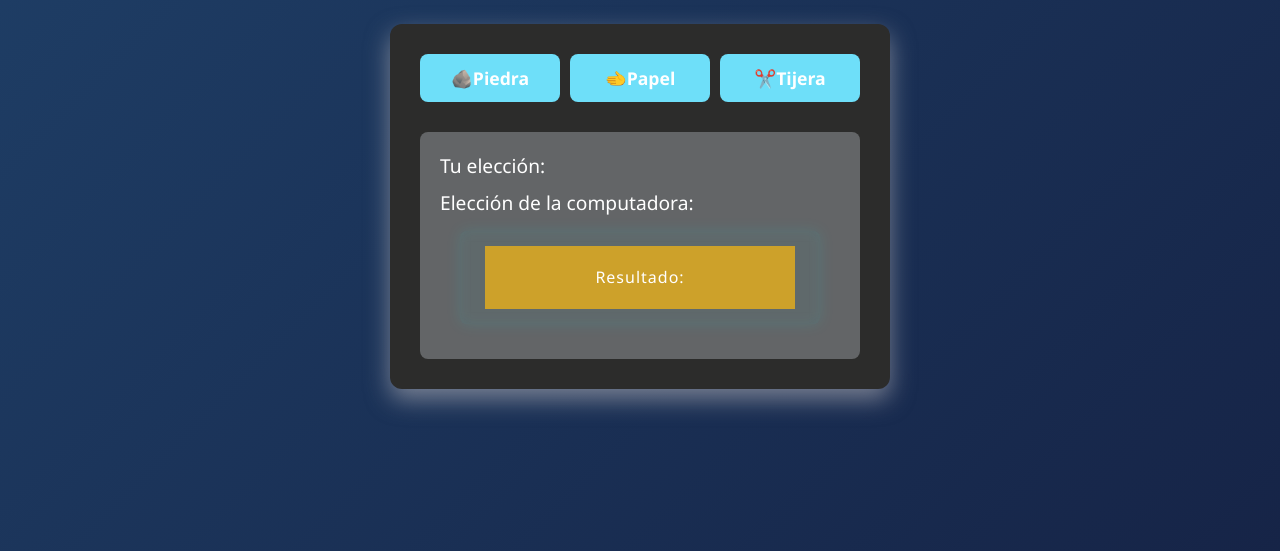
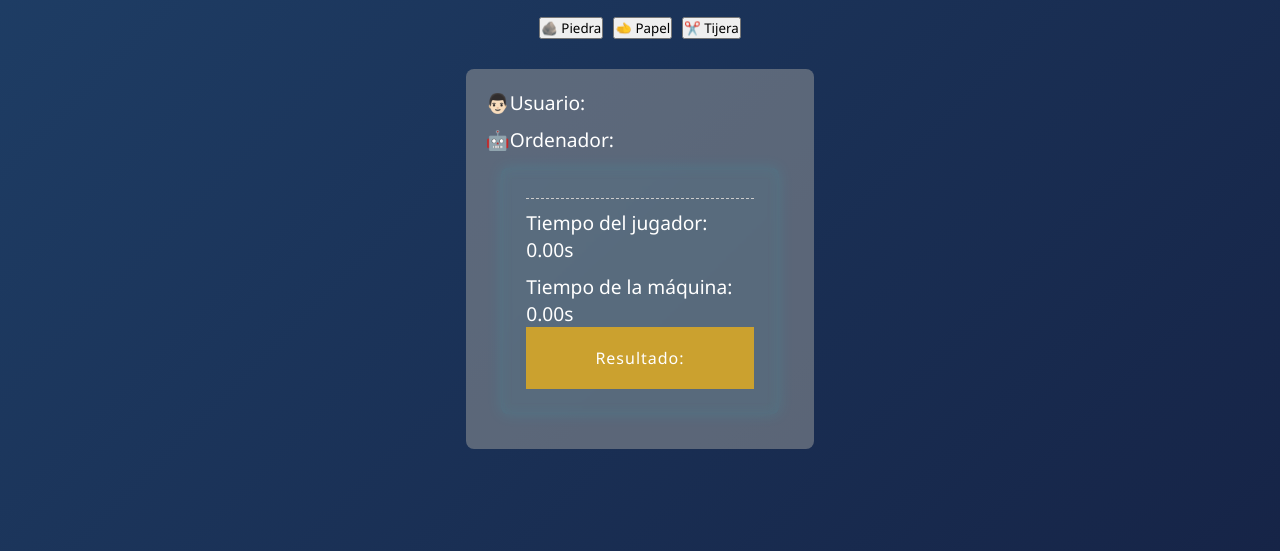
Before and after one commit to Gonzaloabad1/piedra-papel-tijera, a plain HTML site: page index.html in a window 1280 px wide. Shown: the part 249-800 px from the top of the page. Drawn offline with Linux system fonts and the light colour scheme.

Commit message:
Update index.html

```diff
--- a/index.html
+++ b/index.html
@@ -1,5 +1,5 @@
 <!DOCTYPE html>
-<html lang="en">
+<html lang="es">
 <head>
     <meta charset="UTF-8">
     <meta name="viewport" content="width=device-width, initial-scale=1.0">
@@ -7,21 +7,43 @@
     <title>Piedra, Papel o Tijera</title>
 </head>
 <body>
-    <h1> <img src="./img/logo.png" alt="logo"> Piedra, Papel o Tijera</h1>
-    <div class="game">
-        <div class="elegir">
-            <button id="piedra" class="choice">🪨Piedra</button>
-            <button id="papel" class="choice">🫲Papel</button>
-            <button id="tijera" class="choice">✂️Tijera</button>
-        </div>
-        <div class="resultado">
-            <p id="usuario-elegir">Tu elección: </p>
-            <p id="ordenador-elige">Elección de la computadora: </p>
-            <div class="box-outcome">
+    <h1><img src="./img/logo.png" alt="logo"> Piedra, Papel o Tijera</h1>
+
+    <div class="marcador" style="text-align: center; font-size: 1.5rem; margin-bottom: 20px;">
+        <span id="puntos-usuario">👨🏻 Marcador: 0</span> - <span id="puntos-ordenador">0 🤖</span>
+    </div>
+
+    <div class="elegir">
+        <button id="piedra" class="card choice1">
+            <span class="card-icon">🪨</span>
+            <span class="card-text">Piedra</span>
+        </button>
+
+        <button id="papel" class="card choice2">
+            <span class="card-icon">🫲</span>
+            <span class="card-text">Papel</span>
+        </button>
+
+        <button id="tijera" class="card choice3">
+            <span class="card-icon">✂️</span>
+            <span class="card-text">Tijera</span>
+        </button>
+    </div>
+
+    <div class="resultado">
+        <p id="usuario-elegir">👨🏻Usuario: </p>
+        <p id="ordenador-elige">🤖Ordenador: </p>
+        <div class="box-outcome">
+            <div class="tiempos" style="margin-top: 15px; border-top: 1px dashed #ccc; padding-top: 10px;">
+                <p id="tiempo-usuario">Tiempo del jugador: 0.00s</p>
+                <p id="tiempo-ordenador">Tiempo de la máquina: 0.00s</p>
+            </div>
             <p id="outcome">Resultado: </p>
-            </div>
+
+            <button id="btn-reiniciar" style="display: none; margin: 15px auto; padding: 10px 20px; font-size: 1rem; cursor: pointer;">Jugar de nuevo 🔄</button>
         </div>
     </div>
+
+    <script src="index.js"></script>
 </body>
-<script src="index.js"></script>
 </html>
```
